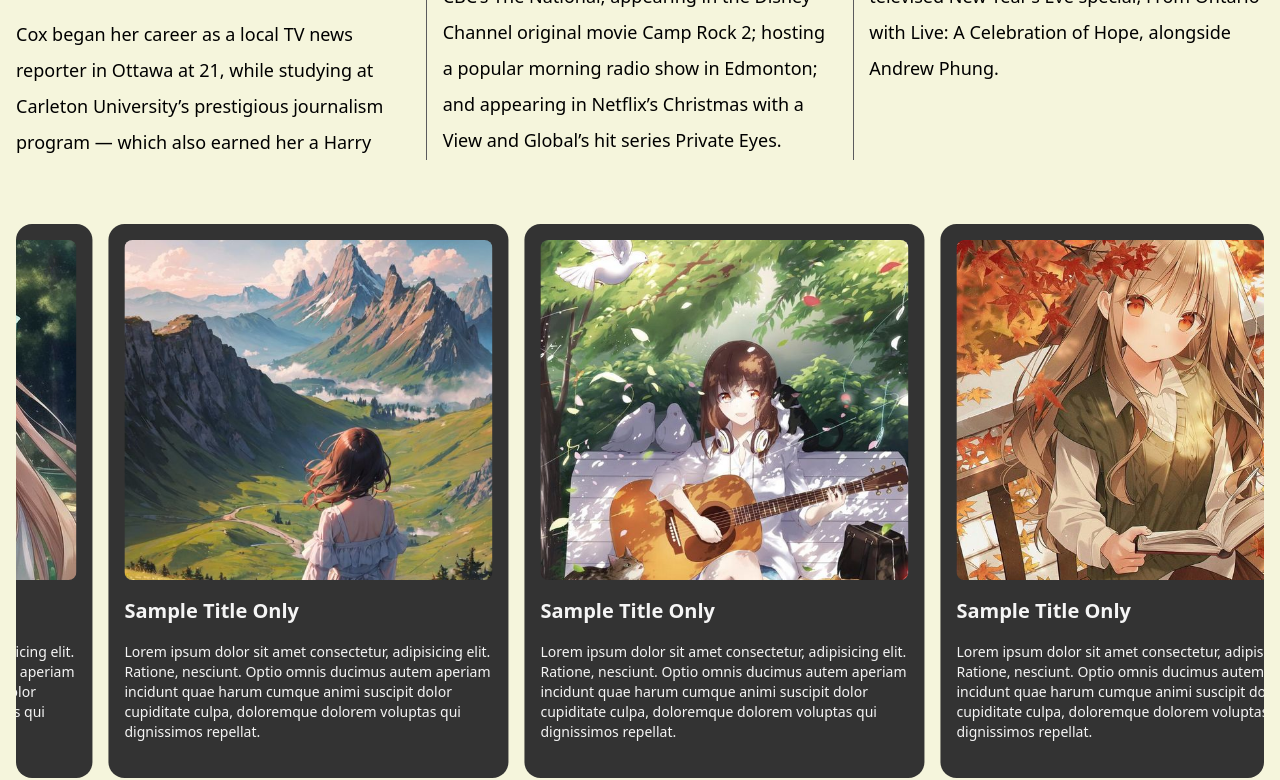
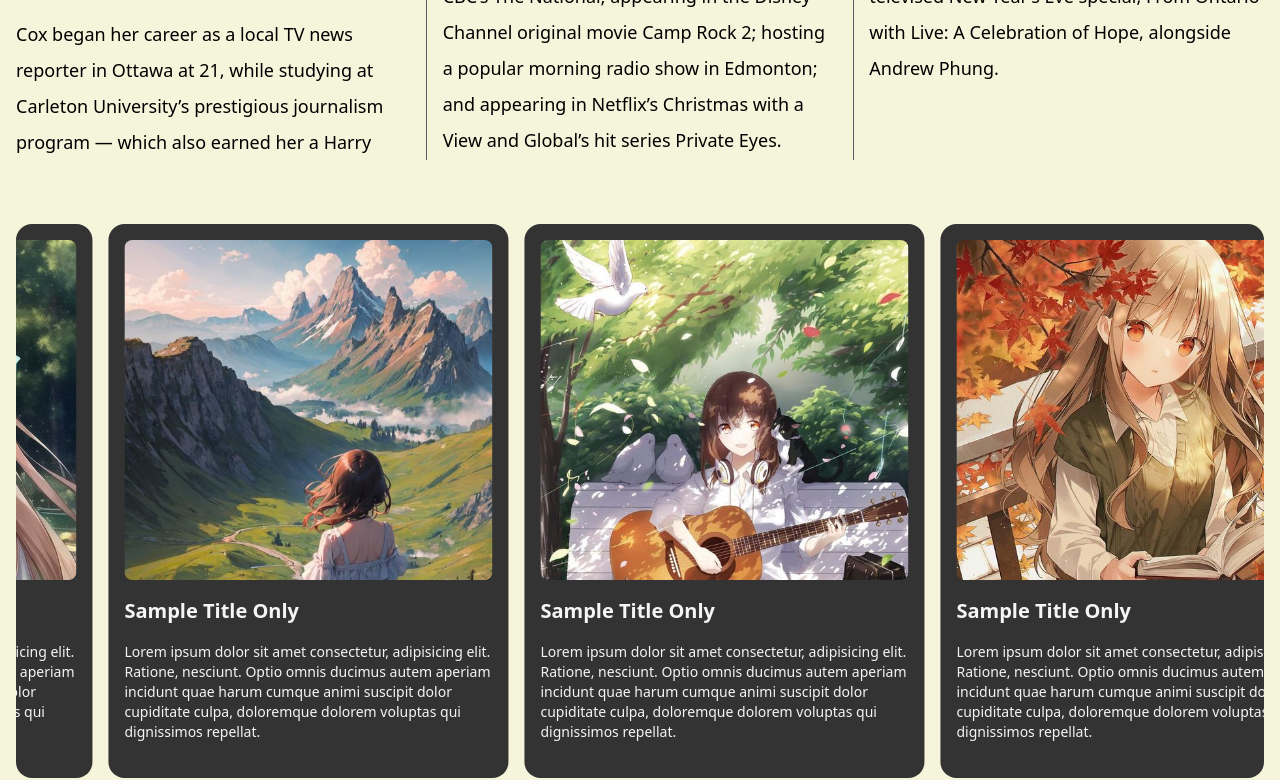
Before and after one commit to kenballon/marquee-carousel-draggable, a website: page public/index.html in a window 1280 px wide. Shown: the part 494-1274 px from the top of the page. Drawn offline with Linux system fonts and the light colour scheme; a web font is replaced by a local one.

Commit message:
update to styles

```diff
--- a/public/styles/styles.scss
+++ b/public/styles/styles.scss
@@ -182,7 +182,7 @@ article.sample-col-para {
                         height: 340px;
                         border-radius: 0.5rem;
                         object-fit: cover;
-                        object-position: 50% 25%;
+                        object-position: 50% 15%;
                     }
                 }
 
```
Also changed, not shown: public/styles/styles.css.
